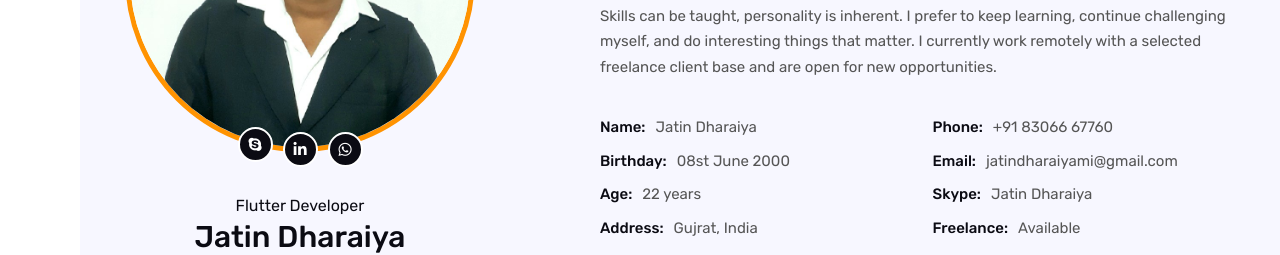
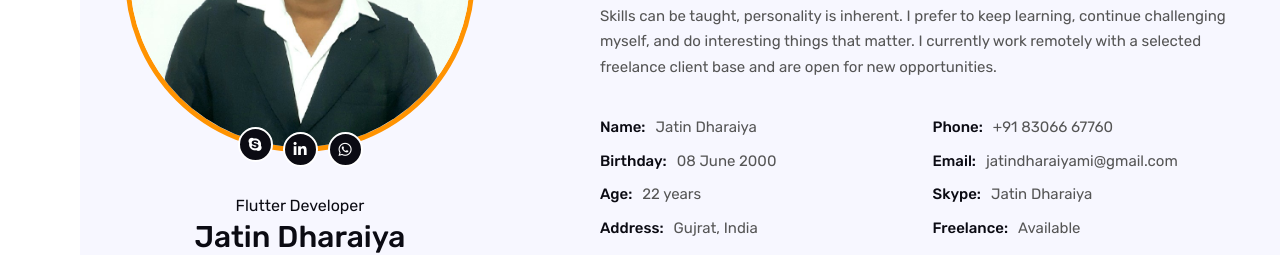
Before and after one commit to GaurangGhadiya/jatin-portfolio, a React (Create React App) app: page / in a window 1280 px wide. Shown: the part 1098-1353 px from the top of the page. Built offline with nearby package versions, Linux system fonts and the light colour scheme; a web font is replaced by a local one.

Commit message:
chajnge birthdate

```diff
--- a/src/Pages/About.jsx
+++ b/src/Pages/About.jsx
@@ -113,7 +113,7 @@ const About = () => {
                         </li>
                         <li>
                           <label>Birthday: </label>
-                          <span>08st June 2000</span>
+                          <span>08 June 2000</span>
                         </li>
                         <li>
                           <label>Age: </label>
```
